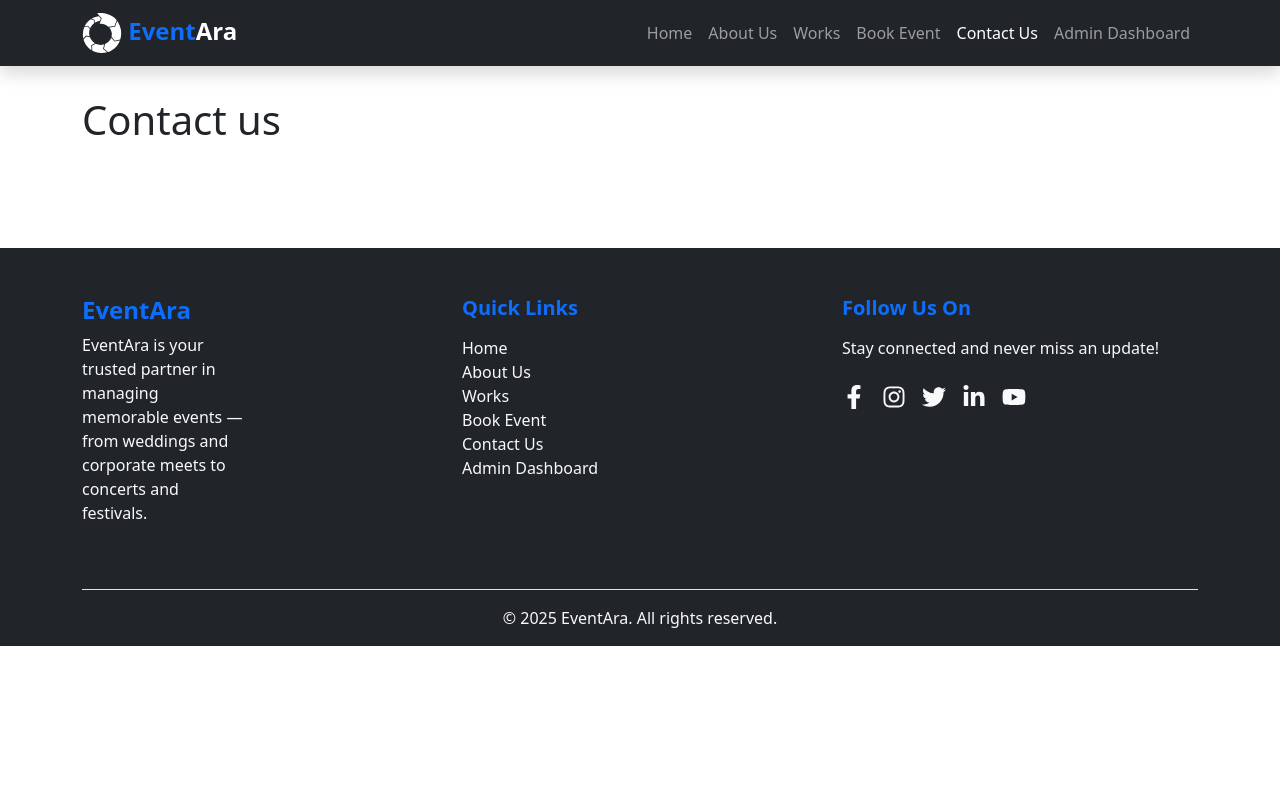
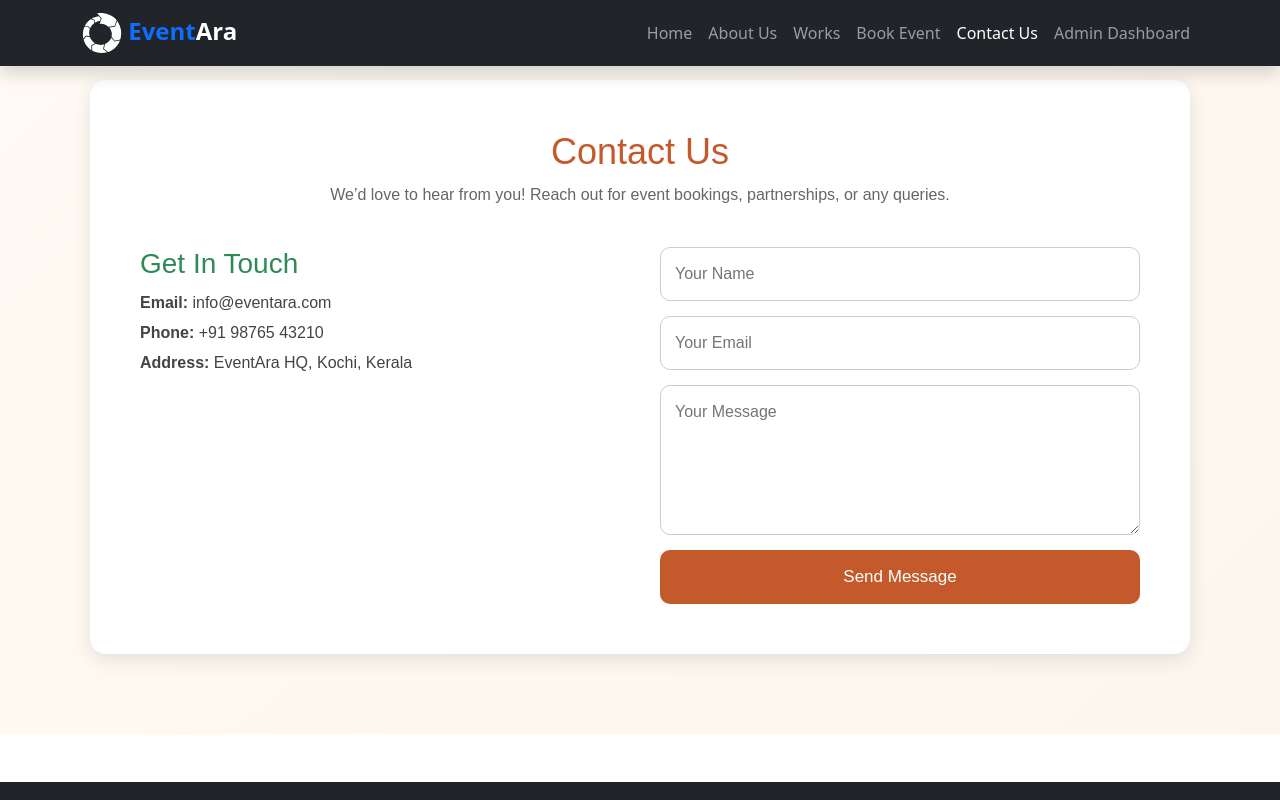
Before and after one commit to josephshaju2002/eventfrontend, a React (Vite) app: page /contact in a window 1280 px wide. Shown: the top 800 px of the page. Built offline with nearby package versions, Linux system fonts and the light colour scheme.

Commit message:
added home

```diff
--- a/src/Pages/Contactus.jsx
+++ b/src/Pages/Contactus.jsx
@@ -1,13 +1,40 @@
-import React from 'react'
+import React from "react";
+import "./Contact.css";
 
-function Contactus() {
+const Contact = () => {
   return (
-    <>
-    <div className="container py-5 mt-5">
-      <h1>Contact us</h1>
-    </div>
-    </>
-  )
-}
+    <section className="contact-section">
+      <div className="contact-container">
+        <h2 className="title">Contact Us</h2>
+        <p className="subtitle">
+          We’d love to hear from you! Reach out for event bookings, partnerships, or any queries.
+        </p>
 
-export default Contactus
+        <div className="contact-content">
+          <div className="contact-info">
+            <h3>Get In Touch</h3>
+            <p><strong>Email:</strong> info@eventara.com</p>
+            <p><strong>Phone:</strong> +91 98765 43210</p>
+            <p><strong>Address:</strong> EventAra HQ, Kochi, Kerala</p>
+
+            <div className="social-icons">
+              <a href="#"><i className="fa-brands fa-facebook"></i></a>
+              <a href="#"><i className="fa-brands fa-instagram"></i></a>
+              <a href="#"><i className="fa-brands fa-whatsapp"></i></a>
+              <a href="#"><i className="fa-brands fa-linkedin"></i></a>
+            </div>
+          </div>
+
+          <form className="contact-form">
+            <input type="text" placeholder="Your Name" required />
+            <input type="email" placeholder="Your Email" required />
+            <textarea rows="5" placeholder="Your Message" required></textarea>
+            <button type="submit">Send Message</button>
+          </form>
+        </div>
+      </div>
+    </section>
+  );
+};
+
+export default Contact;
--- /dev/null
+++ b/src/Pages/contact.css
@@ -0,0 +1,104 @@
+.contact-section {
+  background: linear-gradient(135deg, #fffaf3, #fdf6ee);
+  padding: 80px 20px;
+  font-family: "Poppins", sans-serif;
+}
+
+.contact-container {
+  max-width: 1100px;
+  margin: auto;
+  background: #fff;
+  padding: 50px;
+  border-radius: 16px;
+  box-shadow: 0 6px 20px rgba(0, 0, 0, 0.1);
+}
+
+.title {
+  text-align: center;
+  font-size: 36px;
+  color: #c45a2b;
+  margin-bottom: 10px;
+}
+
+.subtitle {
+  text-align: center;
+  color: #666;
+  margin-bottom: 40px;
+}
+
+.contact-content {
+  display: flex;
+  gap: 40px;
+  flex-wrap: wrap;
+  justify-content: space-between;
+}
+
+.contact-info {
+  flex: 1;
+  min-width: 260px;
+}
+
+.contact-info h3 {
+  color: #2e8b57;
+  margin-bottom: 10px;
+}
+
+.contact-info p {
+  margin: 6px 0;
+  color: #444;
+}
+
+.social-icons {
+  margin-top: 15px;
+}
+
+.social-icons a {
+  font-size: 22px;
+  margin-right: 15px;
+  color: #c45a2b;
+  transition: 0.3s;
+}
+
+.social-icons a:hover {
+  color: #2e8b57;
+  transform: scale(1.2);
+}
+
+.contact-form {
+  flex: 1;
+  min-width: 300px;
+  display: flex;
+  flex-direction: column;
+  gap: 15px;
+}
+
+.contact-form input,
+.contact-form textarea {
+  width: 100%;
+  padding: 14px;
+  border-radius: 10px;
+  border: 1px solid #ccc;
+  outline: none;
+  font-size: 16px;
+  transition: border-color 0.3s;
+}
+
+.contact-form input:focus,
+.contact-form textarea:focus {
+  border-color: #c45a2b;
+}
+
+.contact-form button {
+  background-color: #c45a2b;
+  color: white;
+  border: none;
+  padding: 14px;
+  border-radius: 10px;
+  font-size: 17px;
+  cursor: pointer;
+  transition: 0.3s;
+}
+
+.contact-form button:hover {
+  background-color: #2e8b57;
+}
```
